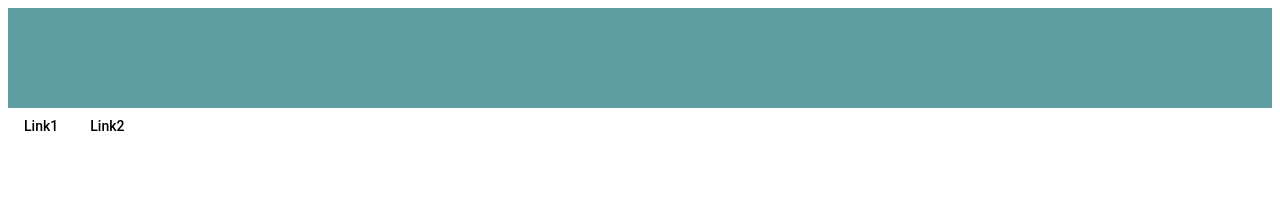
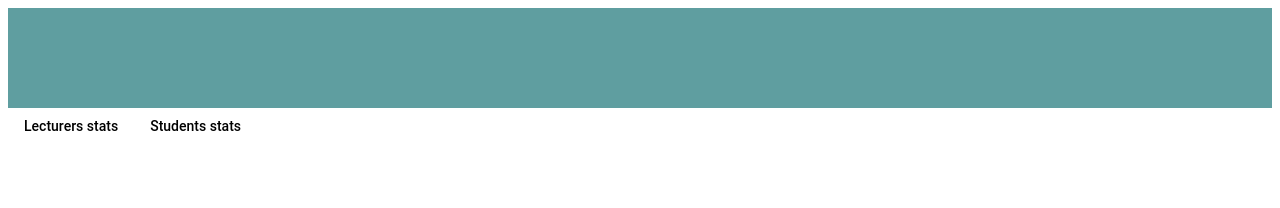
Before and after one commit to mariooooo/diploma-frontend, an Angular app: page / in a window 1280 px wide. Shown: the top 208 px of the page. Built offline with nearby package versions, Linux system fonts and the light colour scheme.

Commit message:
rename buttons, add link backup before starting services

```diff
--- a/src/app/components/home/home.component.html
+++ b/src/app/components/home/home.component.html
@@ -1,6 +1,6 @@
 <app-header></app-header>
 
 <div class="button-row">
-  <a mat-button routerLink=".">Link1</a>
-  <a mat-button routerLink=".">Link2</a>
+  <a mat-button routerLink="/lecturers">Lecturers stats</a>
+  <a mat-button routerLink=".">Students stats</a>
 </div>
```
